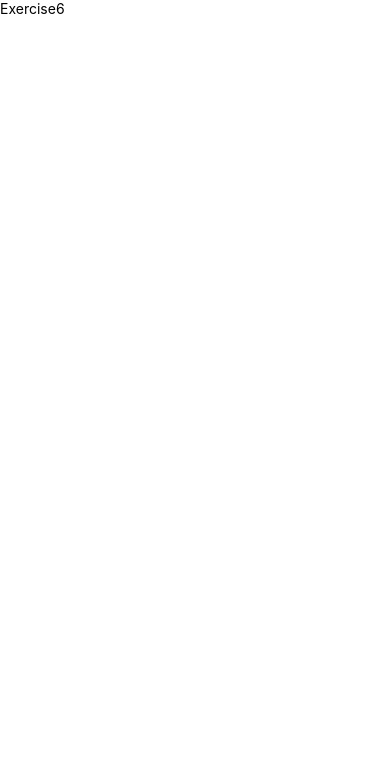
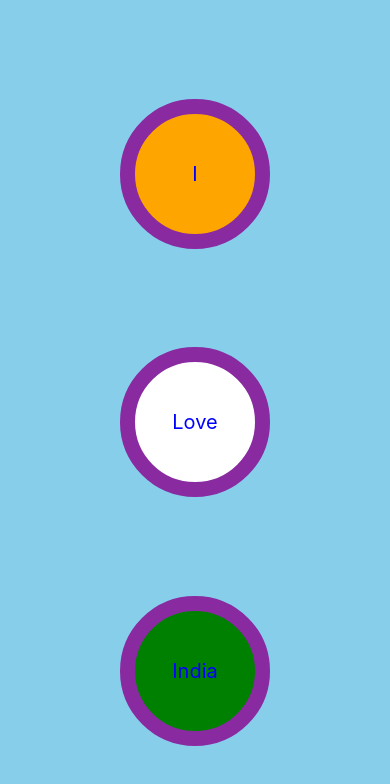
Before and after one commit to kuldeeepkumar/practiceApp, a React Native app: screen / in a window 390 px wide. Shown: the top 784 px of the page. Built offline with nearby package versions, Linux system fonts and the light colour scheme.

Commit message:
css introduction

```diff
--- a/App.js
+++ b/App.js
@@ -6,6 +6,7 @@ import Excercise3 from "./src/exercises/Excercise3";
 import Exercise4 from "./src/exercises/Exercise4";
 import Exercise5 from "./src/exercises/Exercise5";
 import Exercise6 from "./src/exercises/Exercise6";
+import Exercise7 from "./src/exercises/Exercise7";
 
 export default function App() {
   return (
@@ -15,7 +16,8 @@ export default function App() {
       {/*  <Excercise3 /> */}
       {/* <Exercise4 /> */}
       {/* <Exercise5 /> */}
-      <Exercise6 />
+      {/*<Exercise6 /> */}
+      <Exercise7 />
     </>
   );
 }
--- /dev/null
+++ b/src/exercises/Exercise7.js
@@ -0,0 +1,44 @@
+import { StyleSheet, Text, View } from "react-native";
+import React from "react";
+
+const Exercise7 = () => {
+  return (
+    <View style={styles1.container}>
+      <View style={[styles1.box, { backgroundColor: "orange" }]}>
+        <Text style={styles1.text}>I</Text>
+      </View>
+      <View style={[styles1.box, { backgroundColor: "white" }]}>
+        <Text style={styles1.text}>Love</Text>
+      </View>
+      <View style={[styles1.box, { backgroundColor: "green" }]}>
+        <Text style={styles1.text}>India</Text>
+      </View>
+    </View>
+  );
+};
+
+export default Exercise7;
+
+const styles1 = StyleSheet.create({
+  container: {
+    flex: 1,
+    flexDirection: "column", // Try changing to 'column' and see the difference
+    justifyContent: "space-evenly",
+    alignItems: "center",
+    backgroundColor: "skyblue",
+  },
+  box: {
+    width: 150,
+    height: 150,
+    backgroundColor: "red",
+    justifyContent: "center",
+    alignItems: "center",
+    borderRadius: 100,
+    borderColor: "#892aa1",
+    borderWidth: 15,
+  },
+  text: {
+    fontSize: 20,
+    color: "blue",
+  },
+});
```
